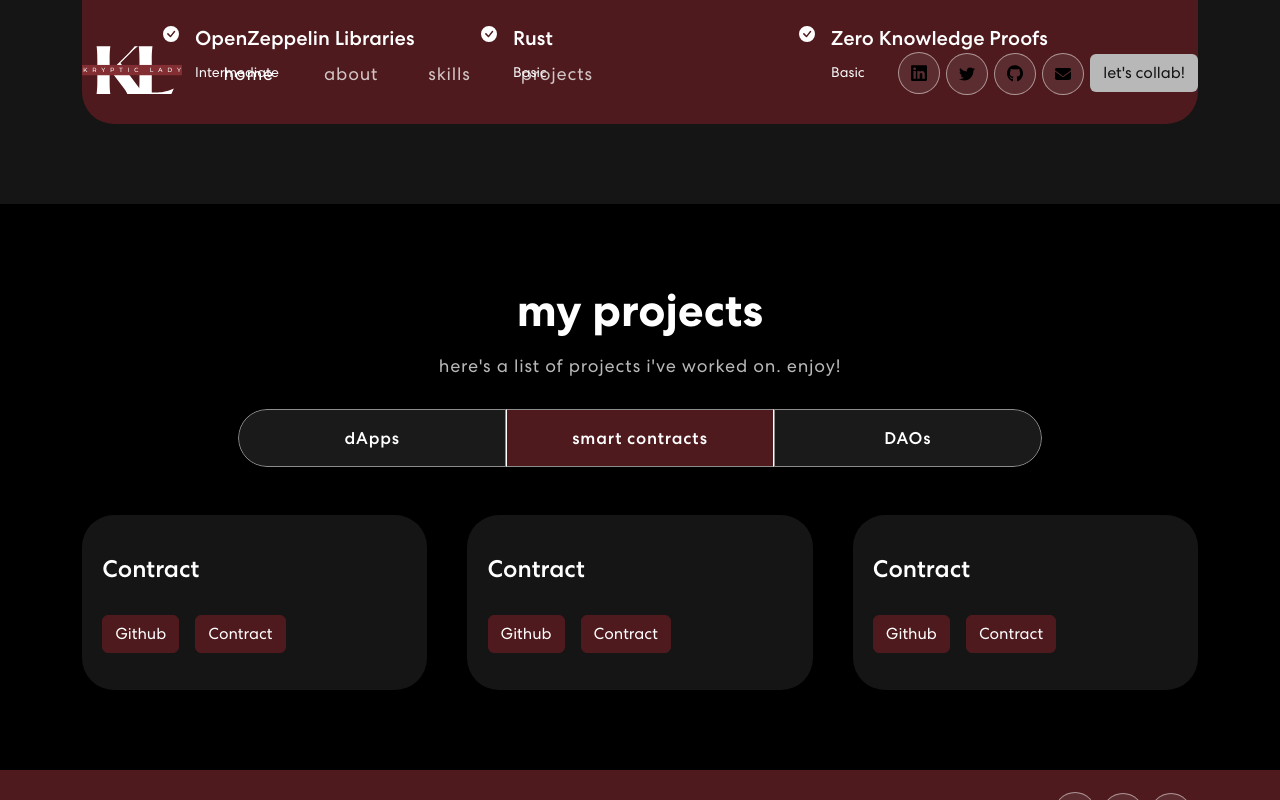
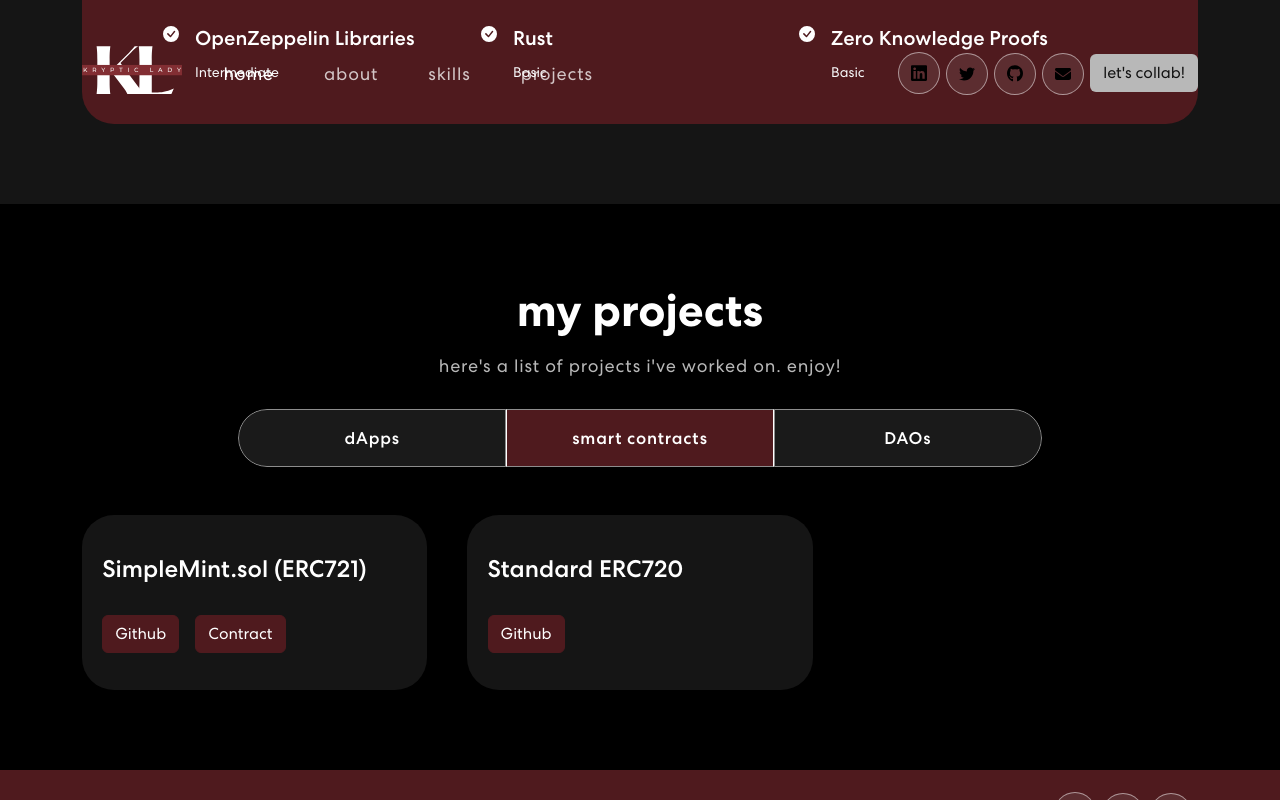
Before and after one commit to aidnii/aidnii-port, a React (Create React App) app: page / in a window 1280 px wide. Both pictures are taken after a click on the tab "smart contracts". Shown: the part 2018-2818 px from the top of the page. Built offline with nearby package versions, Linux system fonts and the light colour scheme.

Commit message:
updated portfolio

```diff
--- a/src/components/Projects.js
+++ b/src/components/Projects.js
@@ -79,23 +79,23 @@ export const Projects = () => {
                             <div className="portfolio__item-image">
 
                             </div>
-                            <h4>Contract</h4>
+                            <h4>SimpleMint.sol (ERC721)</h4>
                             <div className="portfolio__item-cta">
-                              <a href="https://github.com/aidnii/nft-mint-website" className='btn'>Github</a>
-                              <a href="https://github.com/aidnii" className='btn btn-primary'>Contract</a>
+                              <a href="https://github.com/aidnii/ERC721" className='btn'>Github</a>
+                              <a href="https://rinkeby.etherscan.io/address/0x909e12d707a389A2A960eE3b2be8241b2C348619#code" className='btn btn-primary'>Contract</a>
                             </div>
                           </article>
                           <article className="portfolio__item">
                           <div className="portfolio__item-image">
 
                           </div>
-                          <h4>Contract</h4>
+                          <h4>Standard ERC720</h4>
                           <div className="portfolio__item-cta">
-                            <a href="https://github.com/aidnii/my-wave-portal" className='btn'>Github</a>
-                            <a href="https://github.com/aidnii" className='btn btn-primary'>Contract</a>
+                            <a href="https://github.com/aidnii/ERC20" className='btn'>Github</a>
+                            {/* <a href="https://github.com/aidnii" className='btn btn-primary'>Contract</a> */}
                           </div>
                         </article>
-                        <article className="portfolio__item">
+                        {/* <article className="portfolio__item">
                           <div className="portfolio__item-image">
 
                           </div>
@@ -104,7 +104,7 @@ export const Projects = () => {
                             <a href="https://github.com" className='btn'>Github</a>
                             <a href="https://github.com/aidnii" className='btn btn-primary'>Contract</a>
                           </div>
-                        </article>
+                        </article> */}
                         </div>
                       </Row>
                     </Tab.Pane>
```
